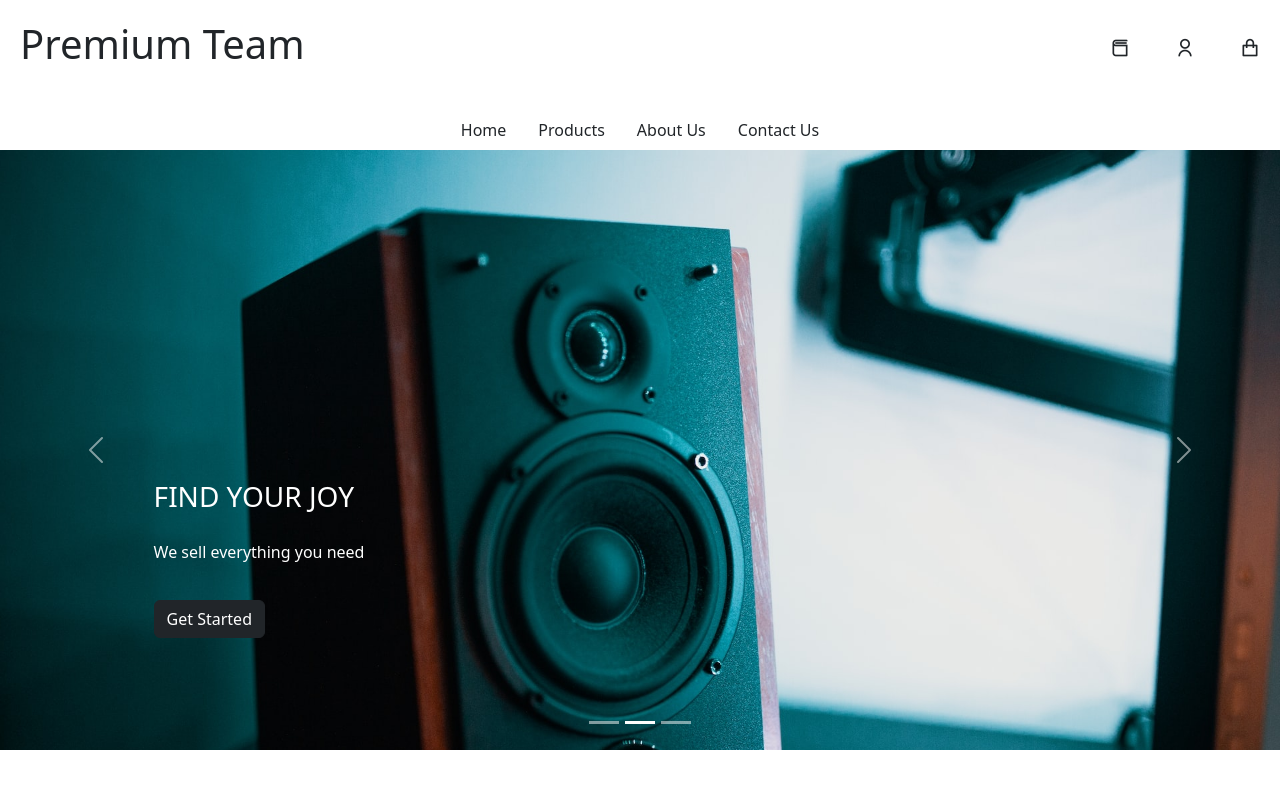
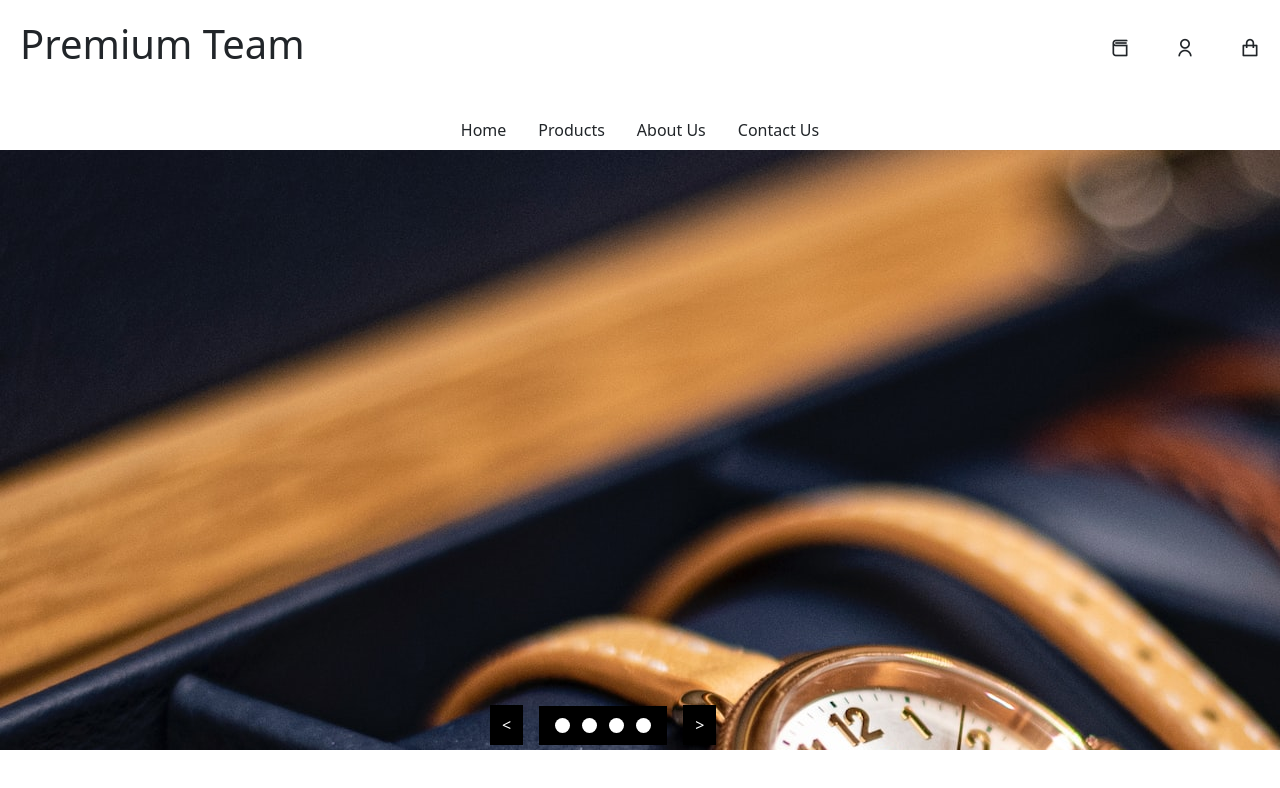
Before and after one commit to chingu-voyages/v42-geckos-team-16, a React (Create React App) app in the folder app/: page / in a window 1280 px wide. Shown: the top 788 px of the page. Built offline with nearby package versions, Linux system fonts and the light colour scheme.

Commit message:
design controls

```diff
--- a/app/src/App.js
+++ b/app/src/App.js
@@ -8,6 +8,7 @@ import { Register } from "./components/Register/Register";
 import { Products } from "./components/Products/Products";
 import { NotFound } from "./components/NotFound/NotFound";
 import { Cart } from "./components/Cart/Cart";
+import TestHome from "./components/Home/TestHome/TestHome";
 
 function App() {
     return (
@@ -17,7 +18,7 @@ function App() {
             <Router>
                 <Toaster />
                 <Routes>
-          <Route path="/" element={<Home />} />
+                    <Route path="/" element={<TestHome />} />
                     <Route path="/home" element={<Home />} />
                     <Route path="/login" element={<Login />} />
                     <Route path="/register" element={<Register />} />
--- /dev/null
+++ b/app/src/components/Home/TestHome/TestHome.css
@@ -0,0 +1,66 @@
+* {
+    box-sizing: border-box;
+    margin: 0;
+    padding: 0;
+}
+
+html {
+    scroll-behavior: smooth;
+    box-sizing: inherit;
+}
+
+.carousel-container {
+    width: 100vw;
+    height: 75vh;
+    display: flex;
+    flex-direction: row;
+    justify-content: start;
+    align-items: stretch;
+    overflow: hidden;
+    position: relative;
+}
+
+.carousel__item {
+    width: 100%;
+    height: 100%;
+    position: relative;
+    z-index: 50;
+}
+
+.carousel__controls {
+    position: absolute;
+    z-index: 100;
+    display: flex;
+    flex-direction: row;
+    align-items: center;
+    width: 300px;
+    height: 50px;
+    bottom: 0;
+    left: calc((100% - 300px) / 2);
+}
+
+.carousel__controls .prev-btn,
+.carousel__controls .next-btn {
+    background-color: black;
+    color: white;
+    padding: 0.5rem 0.75rem;
+    border: none;
+}
+
+.carousel__controls .controls-btn {
+    background-color: black;
+    display: flex;
+    flex-direction: row;
+    justify-content: space-evenly;
+    gap: 0.75rem;
+    margin: 0 1rem;
+    padding: 0.75rem 1rem;
+}
+
+.carousel__controls .controls-btn .dot-btn {
+    border: none;
+    border-radius: 50%;
+    width: 15px;
+    height: 15px;
+    background-color: white;
+}
--- /dev/null
+++ b/app/src/components/Home/TestHome/TestHome.jsx
@@ -0,0 +1,48 @@
+import React from "react";
+import { firstImage, secondImage } from "../../../images/images";
+import "./TestHome.css";
+
+function CarouselContainer({ children }) {
+    const arrOfChildren = [...new Array(children.length)];
+
+    return (
+        <div className="carousel-container">
+            {children}
+            <div className="carousel__controls">
+                <button className="prev-btn">&lt;</button>
+                <div className="controls-btn">
+                    {arrOfChildren.map((_, index) => {
+                        return (
+                            <button
+                                key={new Date() * index}
+                                className="dot-btn"
+                            ></button>
+                        );
+                    })}
+                </div>
+                <button className="next-btn">&gt;</button>
+            </div>
+        </div>
+    );
+}
+
+function TestHome() {
+    return (
+        <CarouselContainer>
+            <div>
+                <img src={firstImage} alt="" />
+            </div>
+            <div>
+                <img src={secondImage} alt="" />
+            </div>
+            <div>
+                <img src={firstImage} alt="" />
+            </div>
+            <div>
+                <img src={secondImage} alt="" />
+            </div>
+        </CarouselContainer>
+    );
+}
+
+export default TestHome;
```
Also changed, not shown: 1 other file (tests, documents, lock files or other folders). Lines whose indentation alone changed are shown as unchanged.
